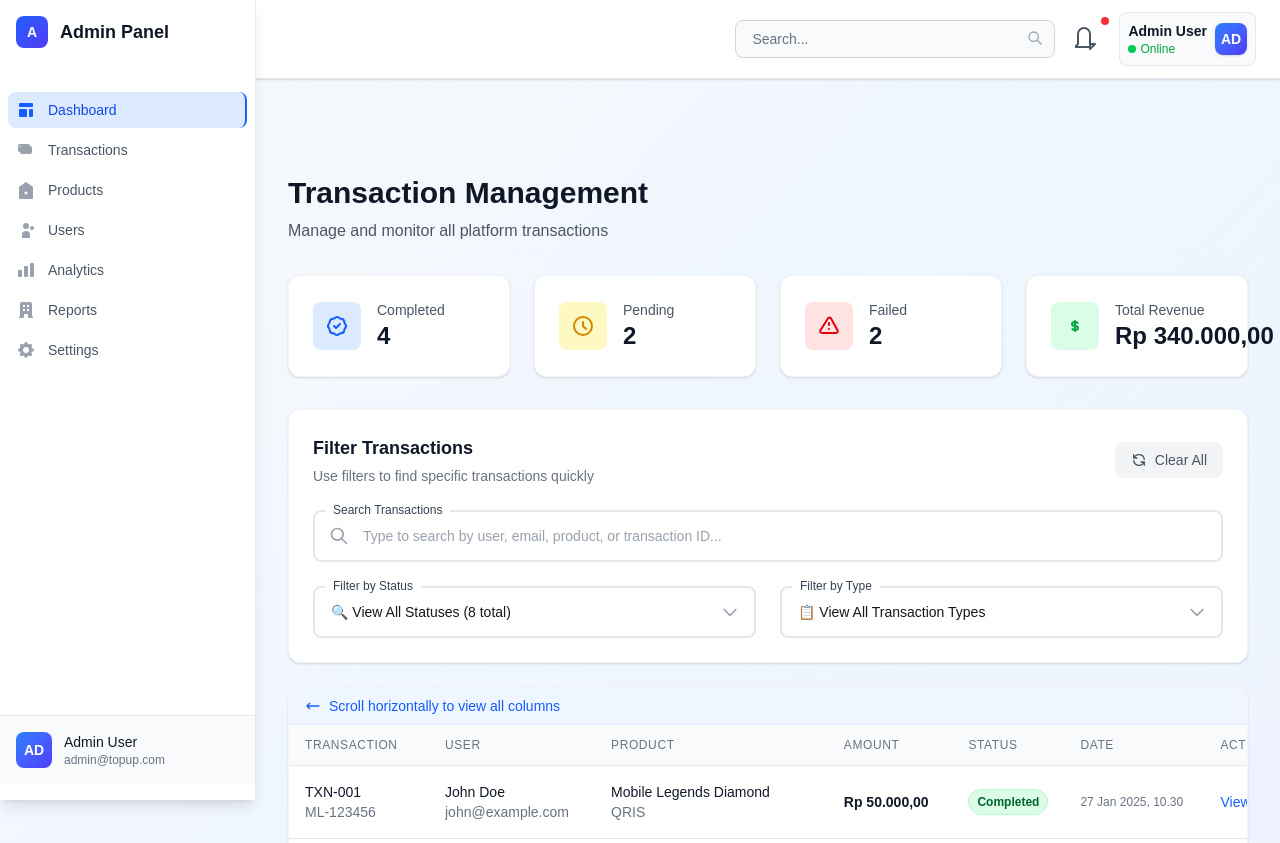
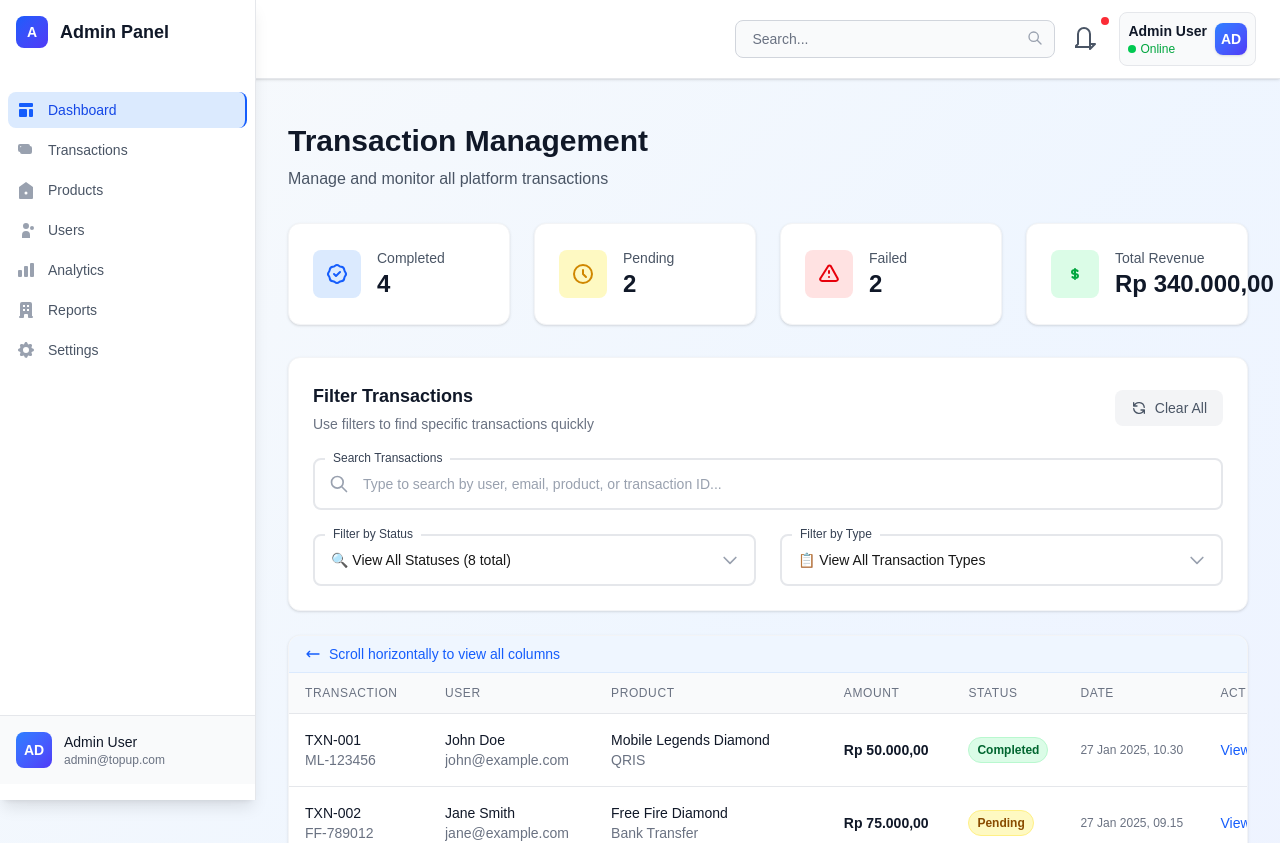
Before and after one commit to akbarryyan/topup-nextjs, a Next.js app: page /super/transactions in a window 1280 px wide. Shown: the top 843 px of the page. Built offline with nearby package versions, Linux system fonts and the light colour scheme.

Commit message:
style: Adjust padding in TransactionsPage for improved layout and spacing

```diff
--- a/src/app/super/transactions/page.js
+++ b/src/app/super/transactions/page.js
@@ -194,7 +194,7 @@ export default function TransactionsPage() {
         <AdminHeaderLight onMenuClick={() => setSidebarOpen(true)} />
 
         {/* Main Content */}
-        <div className="lg:pl-64 pt-16">
+        <div className="lg:pl-64 pb-16 py-3">
           <div className="p-4 sm:p-6 lg:p-8">
             {/* Page Header */}
             <div className="mb-8">
```
